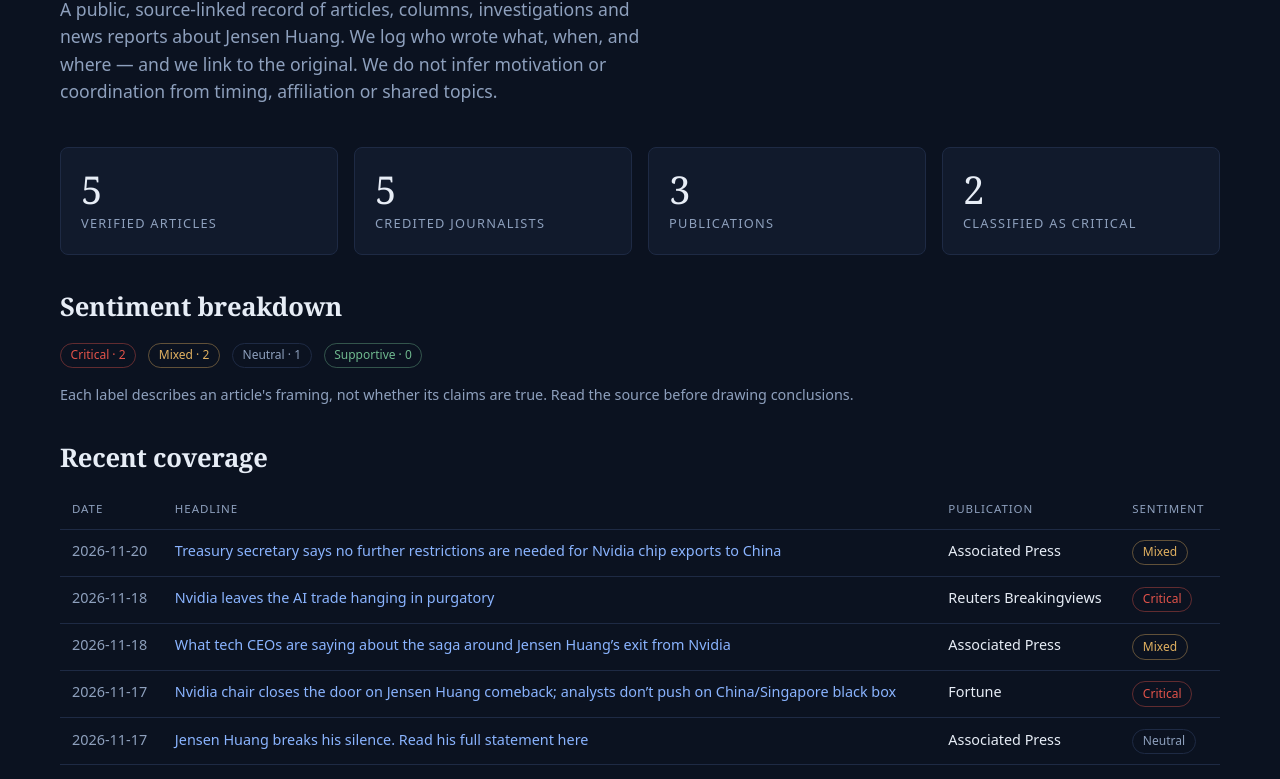
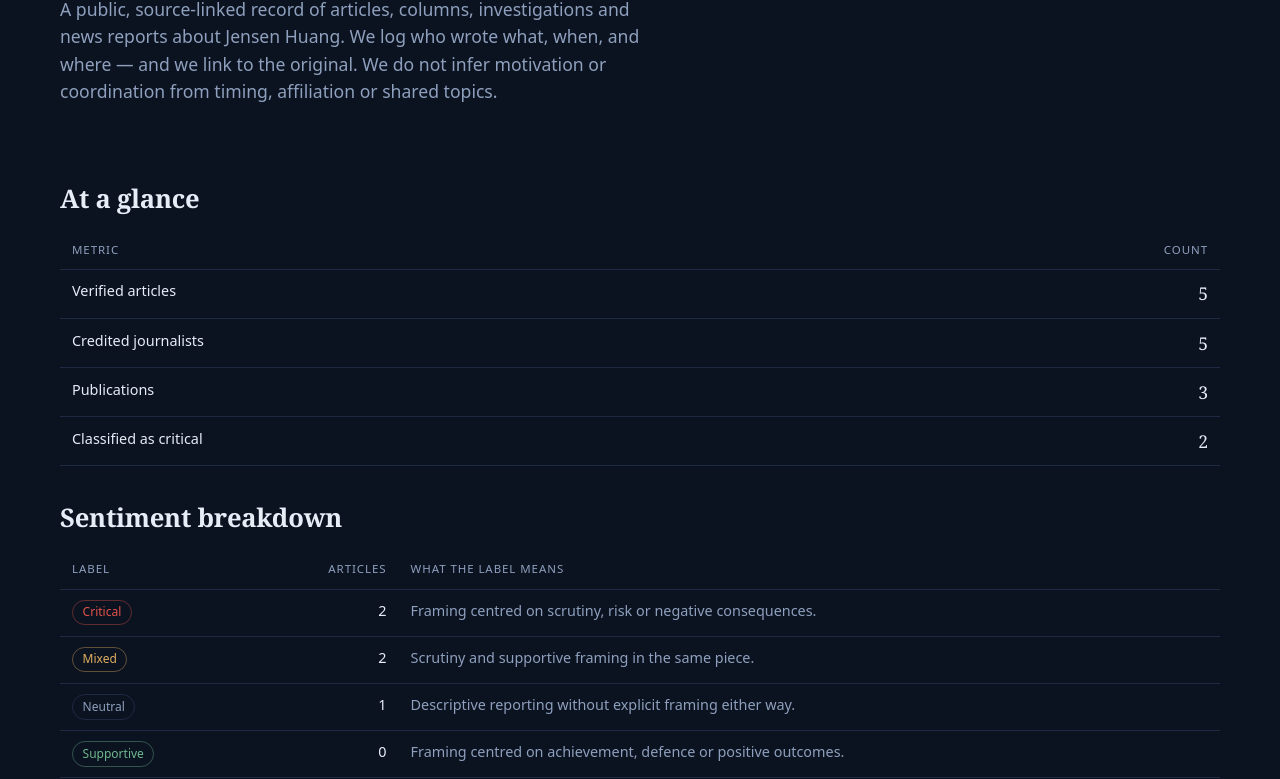
Before and after one commit to SerendipityMatthew/TheFallofJensenHuang, an Astro site: page / in a window 1280 px wide. Shown: the part 173-952 px from the top of the page. Built offline with nearby package versions, Linux system fonts and the light colour scheme; Astro itself is replaced by a stand-in of ours.

Commit message:
Replace homepage stat tiles with tables
Swaps the four large metric tiles and the pill-row sentiment summary for
two tables: "At a glance" (metric / count) and "Sentiment breakdown"
(label / articles / what the label means). The recent-coverage table is
unchanged. Adds a short description for each sentiment label so readers
see what the classification actually indicates on the overview page.

Co-Authored-By: Claude Opus 4.7 <noreply@anthropic.com>

```diff
--- a/src/pages/index.astro
+++ b/src/pages/index.astro
@@ -10,22 +10,31 @@ const sentimentCount = (s: string) => articles.filter(a => a.sentiment === s).le
     <p class="lede">A public, source-linked record of articles, columns, investigations and news reports about Jensen Huang. We log who wrote what, when, and where — and we link to the original. We do not infer motivation or coordination from timing, affiliation or shared topics.</p>
   </section>
 
-  <section class="grid-4" style="margin-bottom:2rem;">
-    <div class="tile"><div class="num">{metrics.articles}</div><div class="label">Verified articles</div></div>
-    <div class="tile"><div class="num">{metrics.journalists}</div><div class="label">Credited journalists</div></div>
-    <div class="tile"><div class="num">{metrics.publications}</div><div class="label">Publications</div></div>
-    <div class="tile"><div class="num">{metrics.critical}</div><div class="label">Classified as critical</div></div>
+  <section>
+    <h2>At a glance</h2>
+    <table>
+      <thead><tr><th>Metric</th><th style="text-align:right">Count</th></tr></thead>
+      <tbody>
+        <tr><td>Verified articles</td><td style="text-align:right; font-family:var(--serif); font-size:1.1rem;">{metrics.articles}</td></tr>
+        <tr><td>Credited journalists</td><td style="text-align:right; font-family:var(--serif); font-size:1.1rem;">{metrics.journalists}</td></tr>
+        <tr><td>Publications</td><td style="text-align:right; font-family:var(--serif); font-size:1.1rem;">{metrics.publications}</td></tr>
+        <tr><td>Classified as critical</td><td style="text-align:right; font-family:var(--serif); font-size:1.1rem;">{metrics.critical}</td></tr>
+      </tbody>
+    </table>
   </section>
 
   <section>
     <h2>Sentiment breakdown</h2>
-    <div class="filters">
-      <span class="pill critical">Critical · {sentimentCount('Critical')}</span>
-      <span class="pill mixed">Mixed · {sentimentCount('Mixed')}</span>
-      <span class="pill neutral">Neutral · {sentimentCount('Neutral')}</span>
-      <span class="pill supportive">Supportive · {sentimentCount('Supportive')}</span>
-    </div>
-    <p style="color:var(--muted); font-size:0.9rem;">Each label describes an article's framing, not whether its claims are true. Read the source before drawing conclusions.</p>
+    <table>
+      <thead><tr><th>Label</th><th style="text-align:right">Articles</th><th>What the label means</th></tr></thead>
+      <tbody>
+        <tr><td><span class="pill critical">Critical</span></td><td style="text-align:right">{sentimentCount('Critical')}</td><td style="color:var(--muted)">Framing centred on scrutiny, risk or negative consequences.</td></tr>
+        <tr><td><span class="pill mixed">Mixed</span></td><td style="text-align:right">{sentimentCount('Mixed')}</td><td style="color:var(--muted)">Scrutiny and supportive framing in the same piece.</td></tr>
+        <tr><td><span class="pill neutral">Neutral</span></td><td style="text-align:right">{sentimentCount('Neutral')}</td><td style="color:var(--muted)">Descriptive reporting without explicit framing either way.</td></tr>
+        <tr><td><span class="pill supportive">Supportive</span></td><td style="text-align:right">{sentimentCount('Supportive')}</td><td style="color:var(--muted)">Framing centred on achievement, defence or positive outcomes.</td></tr>
+      </tbody>
+    </table>
+    <p style="color:var(--muted); font-size:0.9rem;">Each label describes an article's framing, not whether its claims are true.</p>
   </section>
 
   <section>
```
